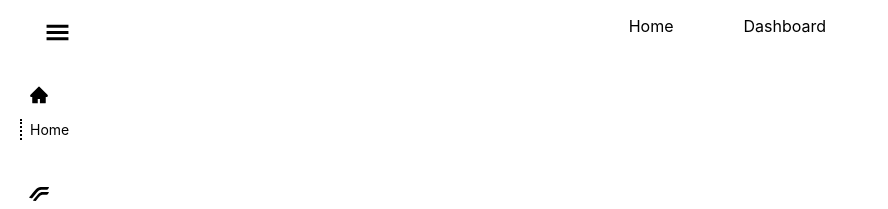
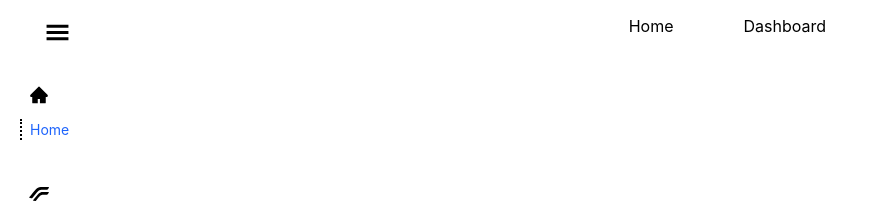
Before and after one commit to Yazdani1/React-JS-Responsive-SideNavigation-Bar, a React (Create React App) app in the folder client/: page /home in a window 1280 px wide. Shown: the top 209 px of the page, without its empty margins (0-888 px from the left). Built offline with nearby package versions, Linux system fonts and the light colour scheme; the HTML template or start-up script is replaced by a standard one.

Commit message:
Error Solved

```diff
--- a/client/src/Navbar/navweb.css
+++ b/client/src/Navbar/navweb.css
@@ -24,7 +24,7 @@
   }
 
   .largenavactive li{
-    /* color: rgb(30, 100, 252); */
+    color: rgb(30, 100, 252);
     /* background-color: chocolate; */
     padding: 8px;
     border-left: 2px dotted black;
@@ -41,7 +41,7 @@
   }
 
   .active p {
-    /* color: rgb(30, 100, 252); */
+    color: rgb(30, 100, 252);
     /* background-color: chocolate; */
     padding: 8px;
     border-left: 2px dotted black;
```
